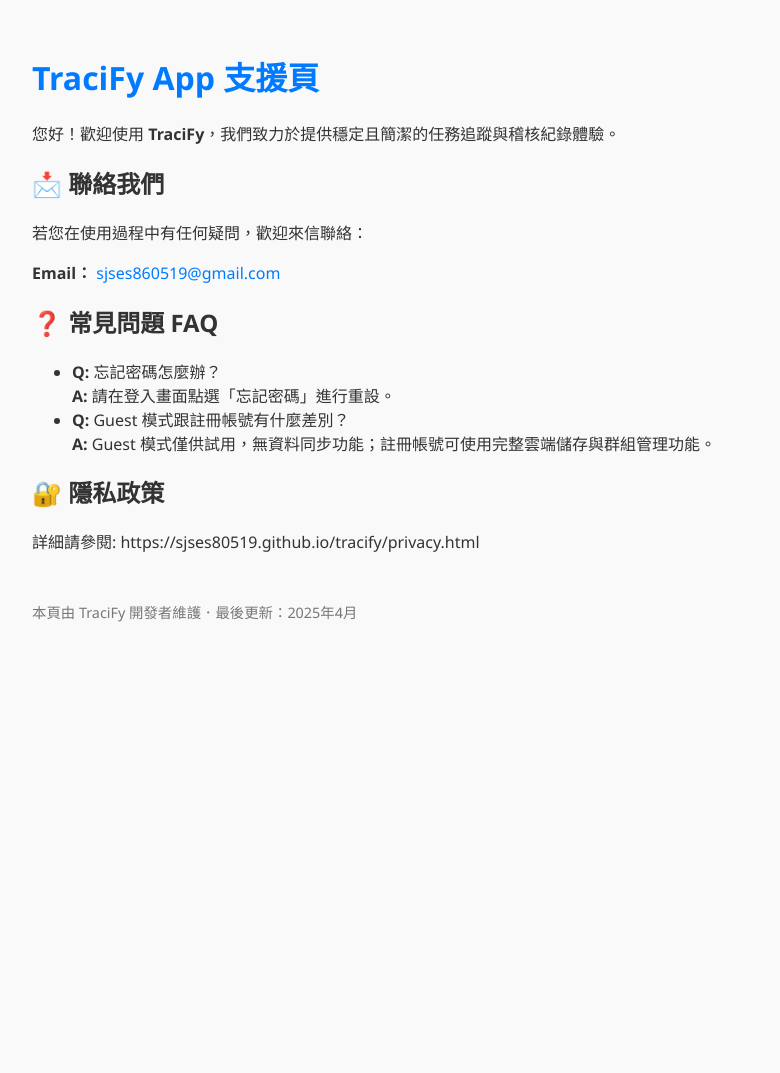
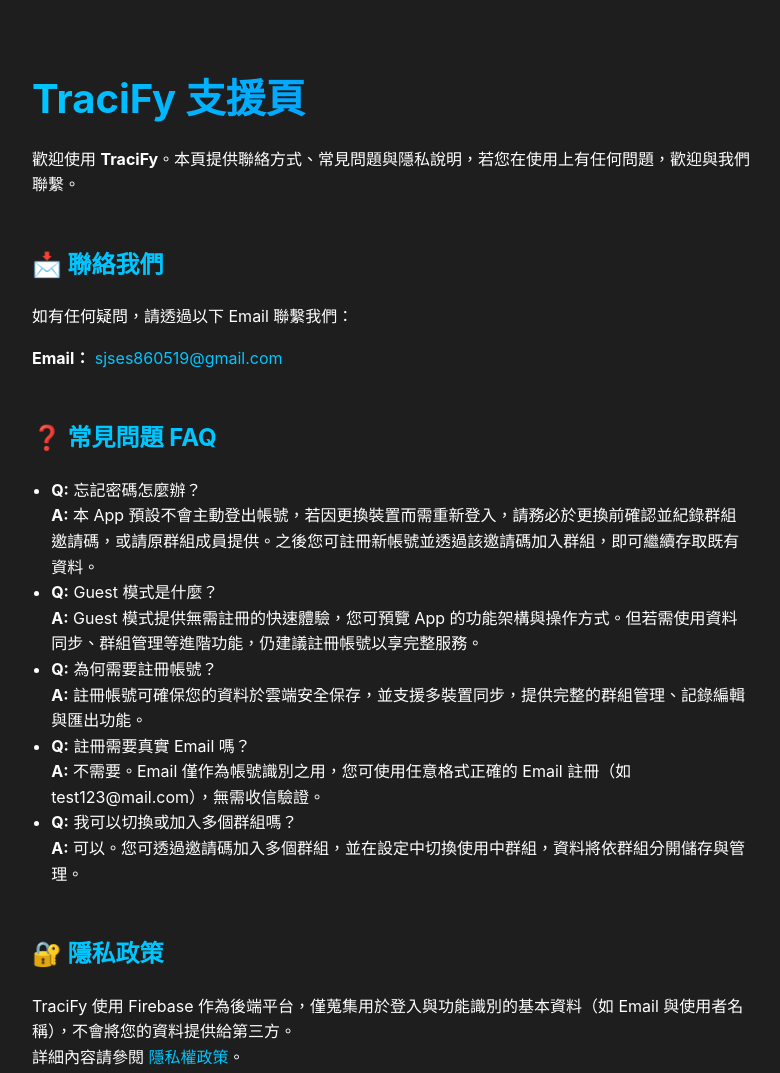
Before and after one commit to sjses80519/app-pages, a plain HTML site: page tracify/index.html in a window 1280 px wide. Shown: the top 1073 px of the page, without its empty margins (248-1028 px from the left). Before the commit the page ends 800 px from the top, so only its background shows below. Drawn offline with Linux system fonts and the light colour scheme.

Commit message:
Update index.html

```diff
--- a/tracify/index.html
+++ b/tracify/index.html
@@ -1,53 +1,77 @@
 <!DOCTYPE html>
 <html lang="zh-Hant">
 <head>
-  <meta charset="UTF-8" />
-  <meta name="viewport" content="width=device-width, initial-scale=1.0"/>
+  <meta charset="UTF-8">
+  <meta name="viewport" content="width=device-width, initial-scale=1.0">
   <title>TraciFy 支援頁</title>
   <style>
     body {
-      font-family: "Segoe UI", sans-serif;
-      background-color: #f9f9f9;
-      color: #333;
+      margin: 0;
+      font-family: -apple-system, BlinkMacSystemFont, "Segoe UI", Roboto, Helvetica, Arial, sans-serif;
+      background-color: #1e1e1e;
+      color: #ffffff;
+      line-height: 1.6;
+    }
+    .container {
       max-width: 720px;
       margin: 0 auto;
-      padding: 2rem;
+      padding: 40px 20px;
     }
     h1 {
-      color: #007bff;
+      font-size: 2.5em;
+      margin-bottom: 0.2em;
+      background: linear-gradient(90deg, #00c6ff, #0072ff);
+      -webkit-background-clip: text;
+      -webkit-text-fill-color: transparent;
+    }
+    h2 {
+      color: #00c6ff;
+      margin-top: 2em;
     }
     a {
-      color: #007bff;
+      color: #00c6ff;
       text-decoration: none;
     }
-    code {
-      background: #eee;
-      padding: 2px 6px;
-      border-radius: 4px;
+    a:hover {
+      text-decoration: underline;
+    }
+    ul {
+      padding-left: 1.2em;
+    }
+    footer {
+      margin-top: 3em;
+      font-size: 0.9em;
+      color: #888;
     }
   </style>
 </head>
 <body>
-  <h1>TraciFy App 支援頁</h1>
-  <p>您好！歡迎使用 <strong>TraciFy</strong>，我們致力於提供穩定且簡潔的任務追蹤與稽核紀錄體驗。</p>
+  <div class="container">
+    <h1>TraciFy 支援頁</h1>
+    <p>歡迎使用 <strong>TraciFy</strong>。本頁提供聯絡方式、常見問題與隱私說明，若您在使用上有任何問題，歡迎與我們聯繫。</p>
 
     <h2>📩 聯絡我們</h2>
-  <p>若您在使用過程中有任何疑問，歡迎來信聯絡：</p>
+    <p>如有任何疑問，請透過以下 Email 聯繫我們：</p>
     <p><strong>Email：</strong> <a href="mailto:sjses860519@gmail.com">sjses860519@gmail.com</a></p>
 
     <h2>❓ 常見問題 FAQ</h2>
     <ul>
-    <li><strong>Q:</strong> 忘記密碼怎麼辦？<br><strong>A:</strong> 請在登入畫面點選「忘記密碼」進行重設。</li>
-    <li><strong>Q:</strong> Guest 模式跟註冊帳號有什麼差別？<br><strong>A:</strong> Guest 模式僅供試用，無資料同步功能；註冊帳號可使用完整雲端儲存與群組管理功能。</li>
+      <li><strong>Q:</strong> 忘記密碼怎麼辦？<br><strong>A:</strong> 本 App 預設不會主動登出帳號，若因更換裝置而需重新登入，請務必於更換前確認並紀錄群組邀請碼，或請原群組成員提供。之後您可註冊新帳號並透過該邀請碼加入群組，即可繼續存取既有資料。</li>
+      <li><strong>Q:</strong> Guest 模式是什麼？<br><strong>A:</strong> Guest 模式提供無需註冊的快速體驗，您可預覽 App 的功能架構與操作方式。但若需使用資料同步、群組管理等進階功能，仍建議註冊帳號以享完整服務。</li>
+      <li><strong>Q:</strong> 為何需要註冊帳號？<br><strong>A:</strong> 註冊帳號可確保您的資料於雲端安全保存，並支援多裝置同步，提供完整的群組管理、記錄編輯與匯出功能。</li>
+      <li><strong>Q:</strong> 註冊需要真實 Email 嗎？<br><strong>A:</strong> 不需要。Email 僅作為帳號識別之用，您可使用任意格式正確的 Email 註冊（如 test123@mail.com），無需收信驗證。</li>
+      <li><strong>Q:</strong> 我可以切換或加入多個群組嗎？<br><strong>A:</strong> 可以。您可透過邀請碼加入多個群組，並在設定中切換使用中群組，資料將依群組分開儲存與管理。</li>
     </ul>
 
     <h2>🔐 隱私政策</h2>
     <p>
-    詳細請參閱: https://sjses80519.github.io/tracify/privacy.html
+      TraciFy 使用 Firebase 作為後端平台，僅蒐集用於登入與功能識別的基本資料（如 Email 與使用者名稱），不會將您的資料提供給第三方。<br>
+      詳細內容請參閱 <a href="privacy.html">隱私權政策</a>。
     </p>
 
-  <footer style="margin-top: 3rem; font-size: 0.9em; color: #777;">
-    本頁由 TraciFy 開發者維護．最後更新：2025年4月
+    <footer>
+      本頁由 TraciFy 開發者維護．最後更新：2025 年 4 月
     </footer>
+  </div>
 </body>
 </html>
```
Lines whose indentation alone changed are shown as unchanged.
